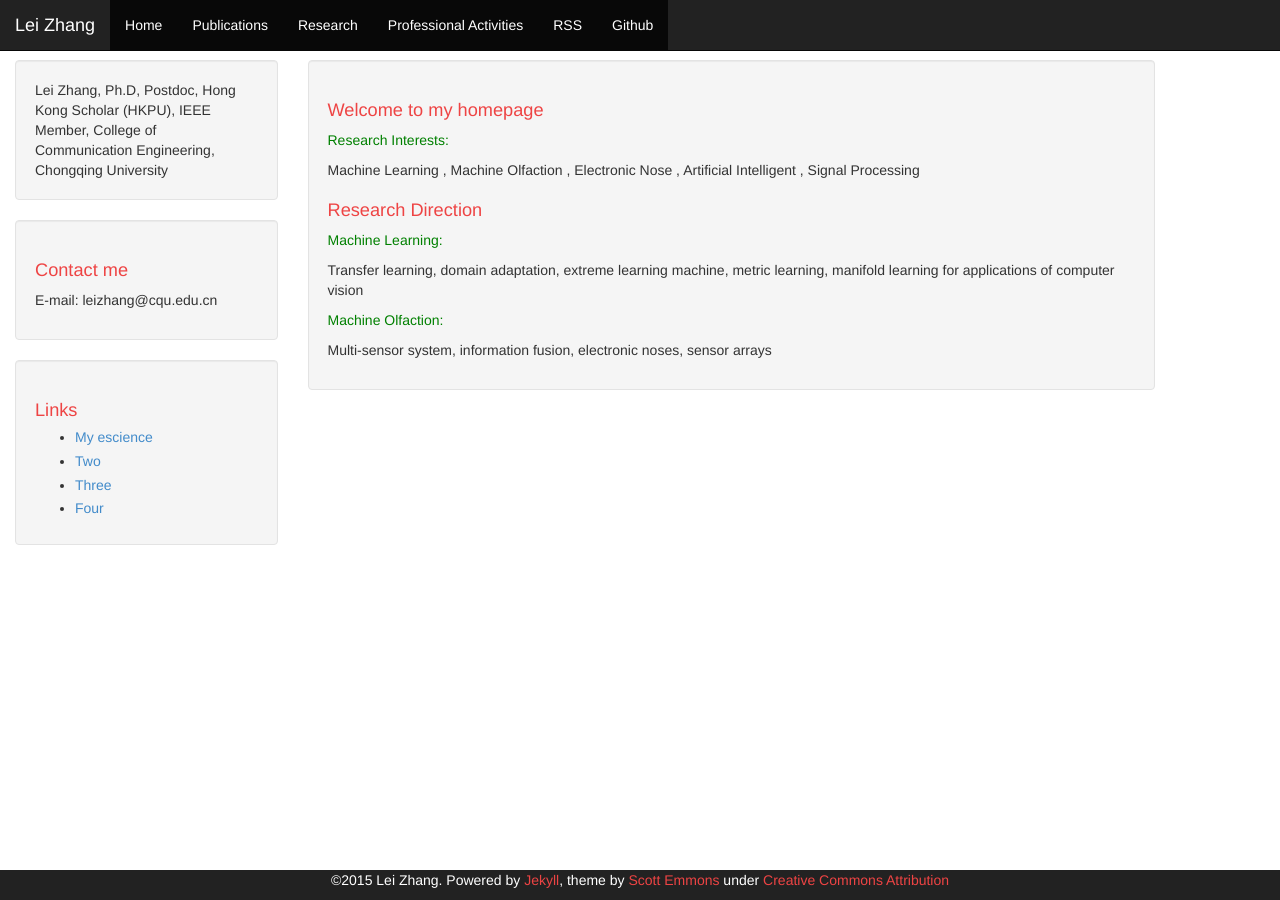
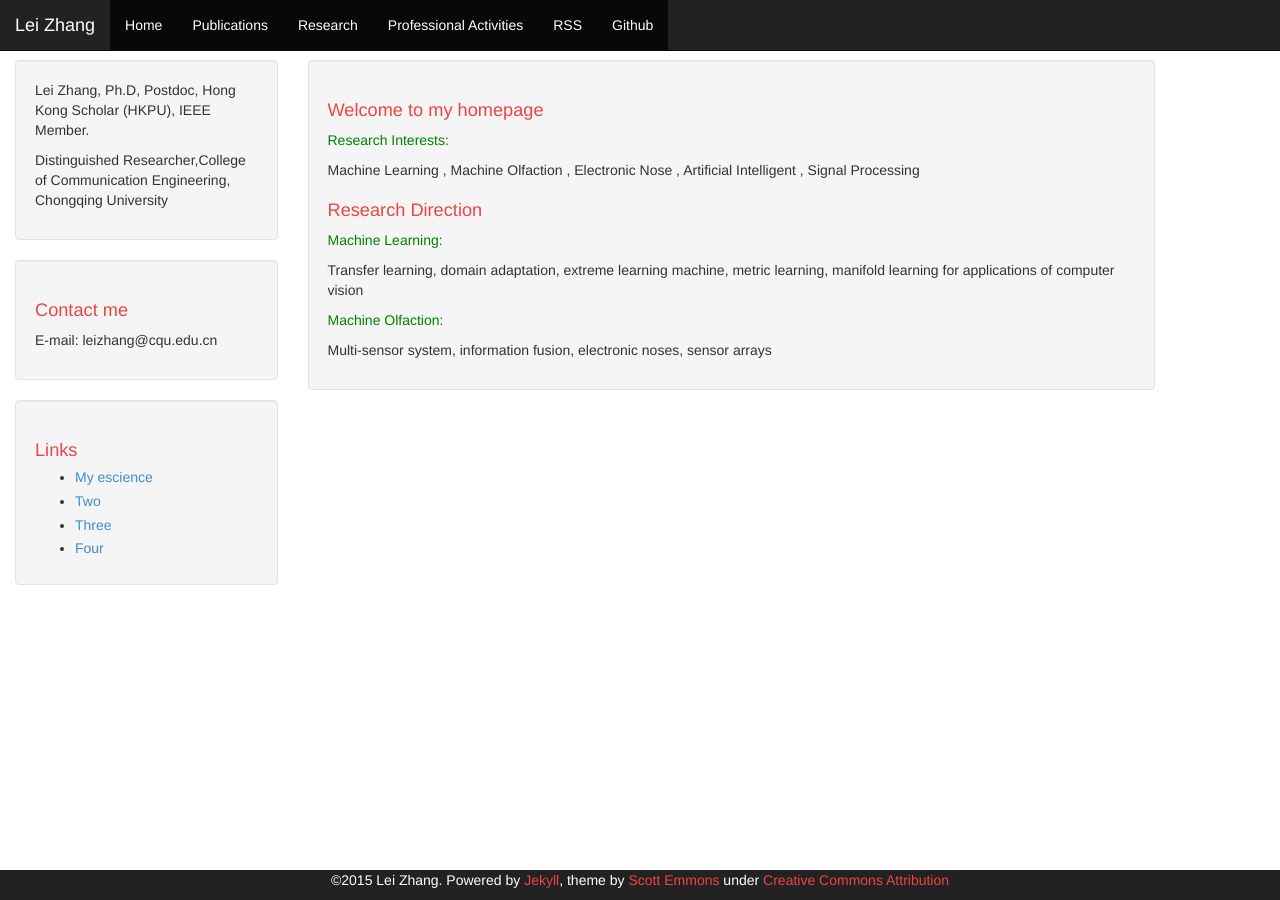
Before and after one commit to DrLeiZhang/website, a Jekyll site: the page built from index.html, in a window 1280 px wide. Built offline with Jekyll 4.4.1, drawn with Linux system fonts in a browser that asks for light colours; Markdown is read by kramdown in place of the engine named in the settings; the list of posts is cut into pages by our own code.

Commit message:
Update
Signed-off-by: leizhang@cqu.edu.cn <leizhang@cqu.edu.cn>

```diff
--- a/_config.yml
+++ b/_config.yml
@@ -1,7 +1,7 @@
 # Jekyll configuration
 
 name: Lei Zhang
-description: Lei Zhang, Ph.D, Postdoc, Hong Kong Scholar (HKPU), IEEE Member, College of Communication Engineering, Chongqing University
+description: <p>Lei Zhang, Ph.D, Postdoc, Hong Kong Scholar (HKPU), IEEE Member.</p> <p> Distinguished Researcher,College of Communication Engineering, Chongqing University
 
 
 # url is currently only used only for the RSS feed in feed.xml
```
